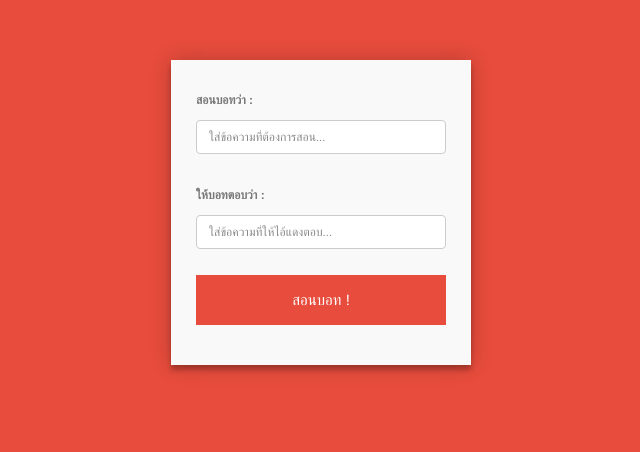
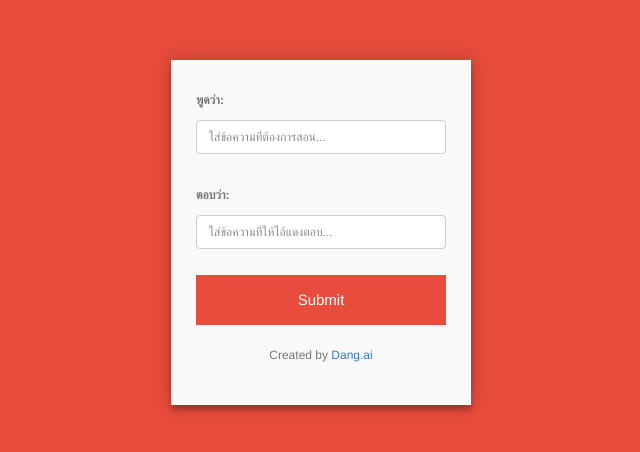
Before and after one commit to hongtaecwr/myhealthbot, a website: page public/add.html in a window 1280 px wide. Shown: the whole page, without its empty margins (319-959 px from the left). Drawn offline with Linux system fonts and the light colour scheme.

Commit message:
Make it Better

```diff
--- a/public/bottrain.html
+++ b/public/add.html
@@ -36,19 +36,19 @@
 
     <form id="contact" action="" method="post">
 
-      <label id="label-tags" for="ask-tags">สอนบอทว่า :</label>
+      <label id="label-tags" for="ask-tags">พูดว่า:</label>
       <fieldset class="form-group">
         <input type="text" id="ask-tags" tabindex="1" value="" required>
       </fieldset>
-      <label id="label-tags" for="ans-tags">ให้บอทตอบว่า :</label>
+      <label id="label-tags" for="ans-tags">ตอบว่า:</label>
       <fieldset class="form-group">
         <input type="text" id="ans-tags" tabindex="2" value="" required>
       </fieldset>
 
       <fieldset>
-        <button type="button" onclick="search()" id="contact-submit">สอนบอท !</button>
+        <button type="button" onclick="search()" id="contact-submit">Submit</button>
       </fieldset>
-
+      <p class="copyright">Created by <a href="https://dang-ai.herokuapp.com" target="_blank" title="Colorlib">Dang.ai</a></p>
     </form>
   </div>
 
@@ -140,7 +140,7 @@
       xhr.open('POST', 'https://reply-msg-server.herokuapp.com/parse/functions/' + methodName, true);
       xhr.setRequestHeader('Content-type', 'application/json');
       xhr.setRequestHeader('X-Parse-Application-Id', 'myAppId');
-      xhr.setRequestHeader('X-Parse-REST-API-Key', 'myRestKey');
+      xhr.setRequestHeader('X-Parse-Master-Key', 'myMasterKey');
 
       xhr.onreadystatechange = function() {
         if (this.readyState == 4 && this.status == 200) {
--- a/reply.js
+++ b/reply.js
@@ -27,7 +27,7 @@ function callParseServerCloudCode(methodName, requestMsg, responseMsg) {
     headers: {
       'Content-Type': 'application/json',
       'X-Parse-Application-Id': 'myAppId',
-      'X-Parse-REST-API-Key': 'myRestKey'
+      'X-Parse-Master-Key': 'myMasterKey'
     },
     body: requestMsg
   };
```
Also changed, not shown: public/json-upload-to-parse.html (+1 -1 lines).
